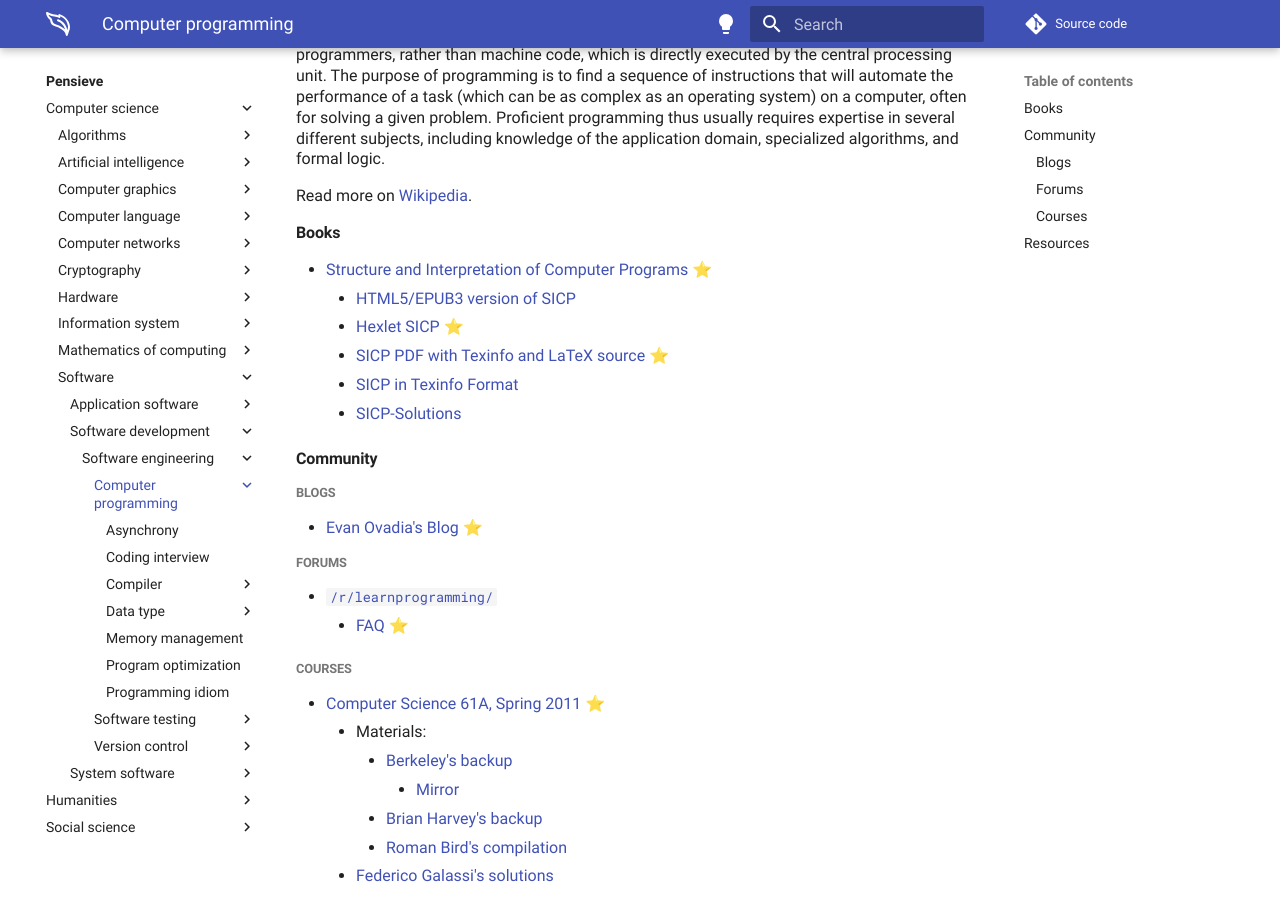
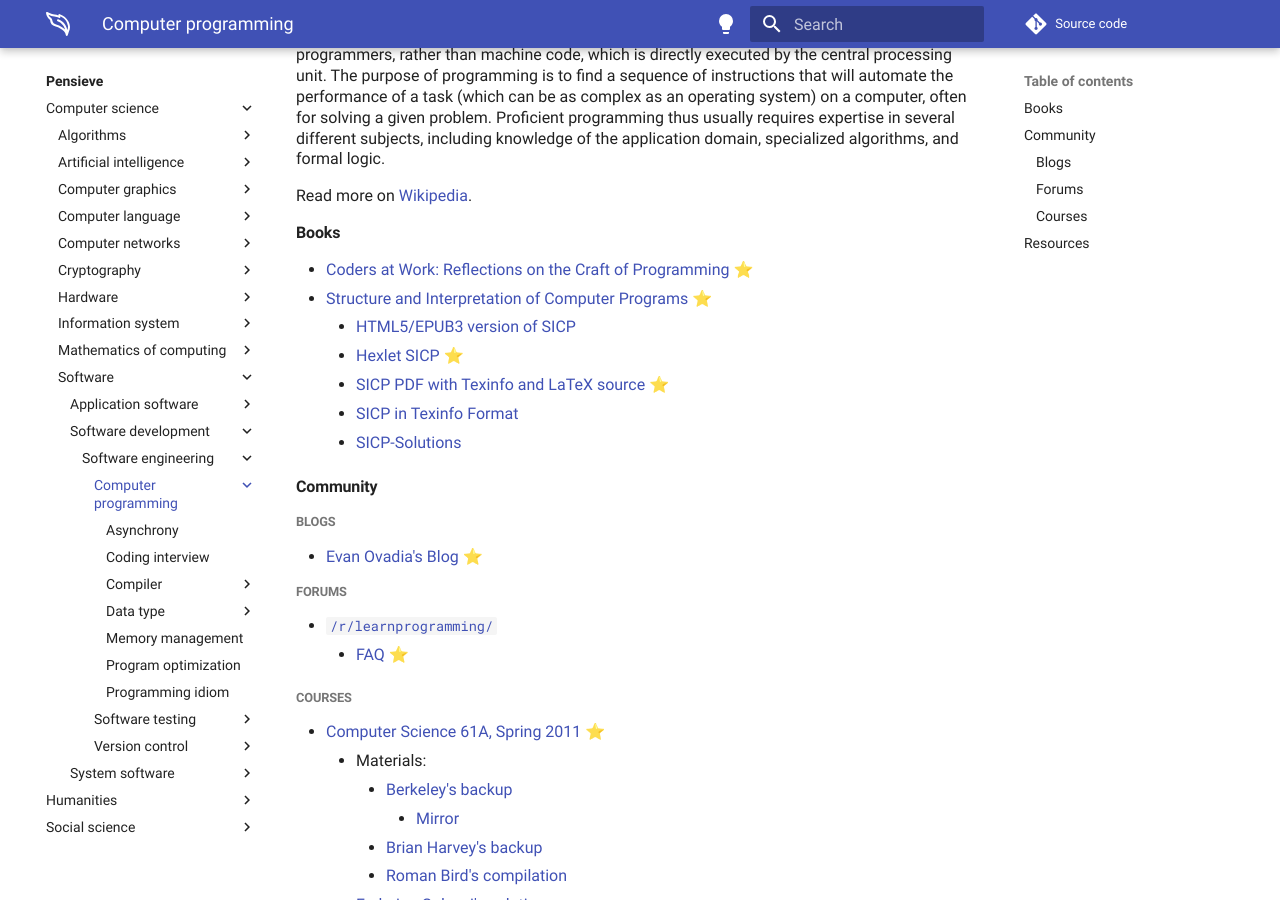
Before and after one commit to paveloom/paveloom.dev, an MkDocs documentation site: the page built from content/pensieve/computer-programming.md, in a window 1280 px wide and 900 px high, scrolled down 307 px. Built offline with MkDocs 1.6.1 and Material for MkDocs 9.7.7, drawn with Linux system fonts in a browser that asks for light colours; comment, search, counter and statistics services are not loaded.

Commit message:
Pensieve: update the Computer programming page.

```diff
--- a/content/pensieve/computer-programming.md
+++ b/content/pensieve/computer-programming.md
@@ -5,6 +5,7 @@
 Read more on [Wikipedia](https://en.wikipedia.org/wiki/Computer_programming).
 
 #### Books
+- [Coders at Work: Reflections on the Craft of Programming](https://codersatwork.com) ⭐
 - [Structure and Interpretation of Computer Programs](https://en.wikipedia.org/wiki/Structure_and_Interpretation_of_Computer_Programs) ⭐
     - [HTML5/EPUB3 version of SICP](https://github.com/sarabander/sicp)
     - [Hexlet SICP](https://sicp.hexlet.io) ⭐
```
